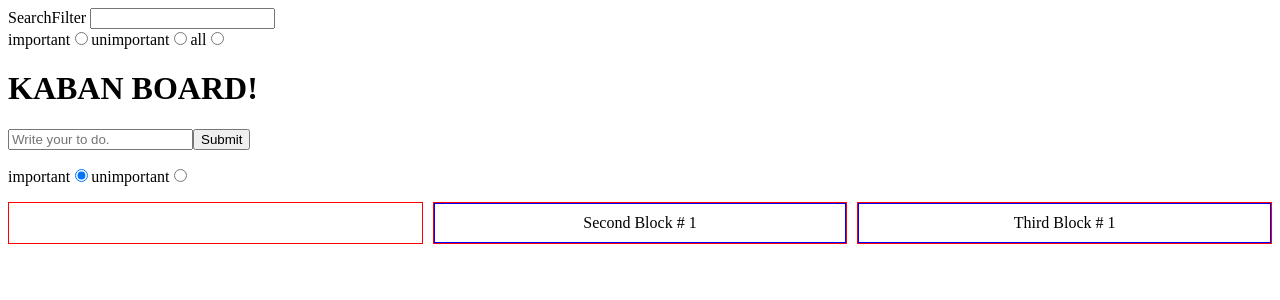
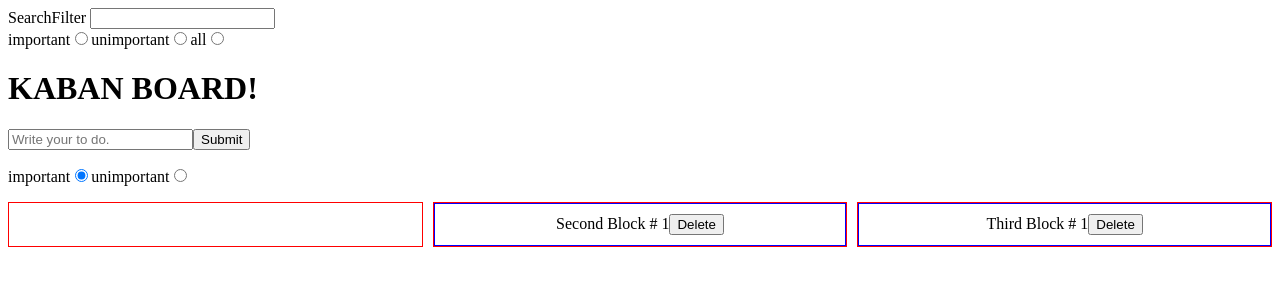
Before and after one commit to vinson-han/Kaban, a React (Vite) app: page / in a window 1280 px wide. Shown: the top 300 px of the page. Built offline with nearby package versions, Linux system fonts and the light colour scheme.

Commit message:
delete function

```diff
--- a/src/Assets/style.css
+++ b/src/Assets/style.css
@@ -33,6 +33,7 @@ body {
 
 .kaban_list {
   border: 1px solid red;
+  text-align: center;
 }
 
 ul {
--- a/src/Components/Board.jsx
+++ b/src/Components/Board.jsx
@@ -1,6 +1,12 @@
 import { useState, useEffect } from "react";
 
-const KabanList = ({ list, handleDrop, name }) => {
+const KabanList = ({ name, list, handleDrop, handleDelete }) => {
+  const [strike, setStrike] = useState(false);
+
+  const handleClick = () => {
+    setStrike(!strike);
+  };
+
   return (
     <div
       className="kaban_list"
@@ -13,6 +19,7 @@ const KabanList = ({ list, handleDrop, name }) => {
         {list &&
           list.map((e) => (
             <li
+              onClick={() => handleClick()}
               className="box"
               key={e.id}
               id={e.id}
@@ -22,6 +29,9 @@ const KabanList = ({ list, handleDrop, name }) => {
               onDrop={(e) => handleDrop(e)}
             >
               {e.content}
+              <button onClick={(i) => handleDelete(i, name, e.id)}>
+                Delete
+              </button>
             </li>
           ))}
       </ul>
@@ -114,6 +124,23 @@ const Board = ({ list, filter, priority }) => {
     }
   };
 
+  const handleDelete = (e, name, id) => {
+    e.stopPropagation();
+    switch (name) {
+      case "initial":
+        setInitial(initial.filter((e) => e.id !== +id));
+        break;
+      case "pending":
+        setPending(pending.filter((e) => e.id !== +id));
+        break;
+      case "completed":
+        setCompleted(completed.filter((e) => e.id !== +id));
+        break;
+      default:
+        break;
+    }
+  };
+
   const filterList = (list, filter, priority) => {
     // Seperated filter for readablity
     let x =
@@ -135,16 +162,19 @@ const Board = ({ list, filter, priority }) => {
         list={filterList(initial, filter, priority)}
         handleDrop={handleDrop}
         name="initial"
+        handleDelete={handleDelete}
       />
       <KabanList
+        name="pending"
         list={filterList(pending, filter, priority)}
         handleDrop={handleDrop}
-        name="pending"
+        handleDelete={handleDelete}
       />
       <KabanList
         list={filterList(completed, filter, priority)}
         handleDrop={handleDrop}
         name="completed"
+        handleDelete={handleDelete}
       />
     </div>
   );
```
Also changed, not shown: src/App.jsx (+0 -13 lines), 1 other file (tests, documents, lock files or other folders).
